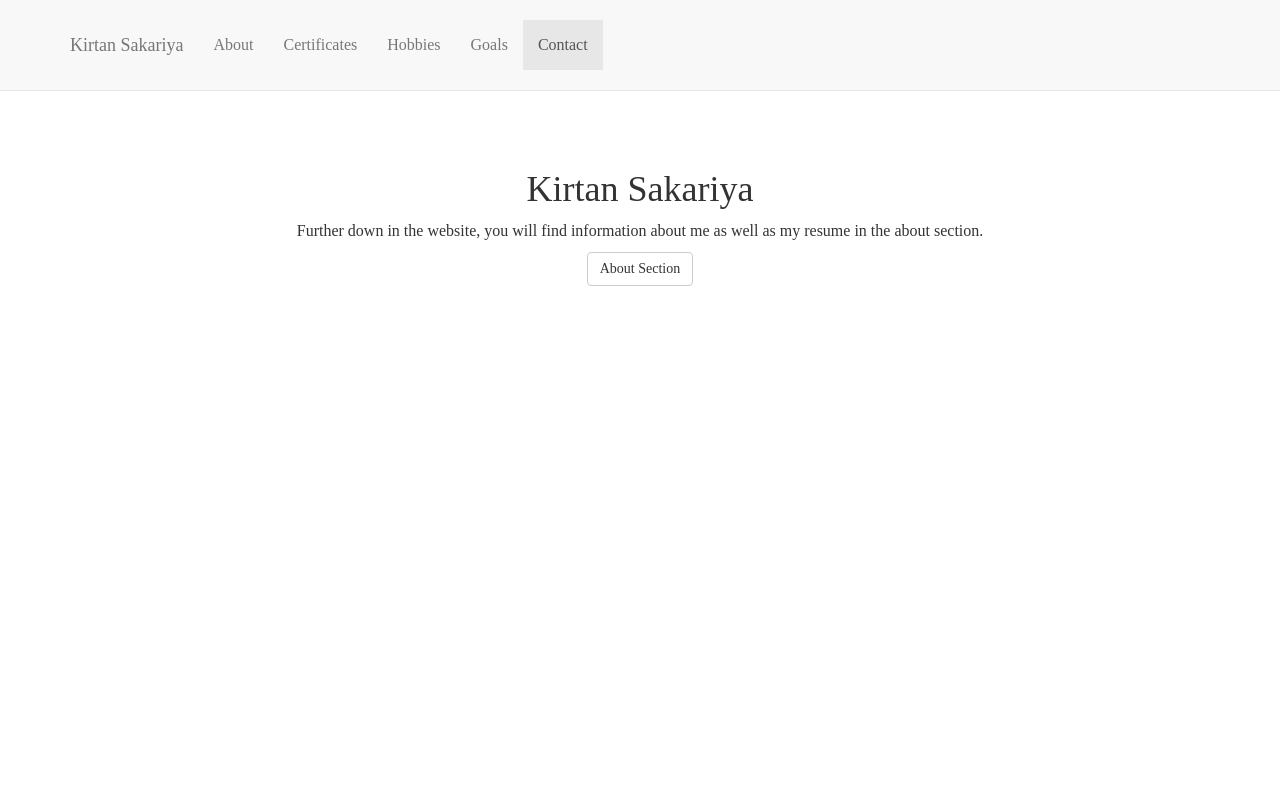
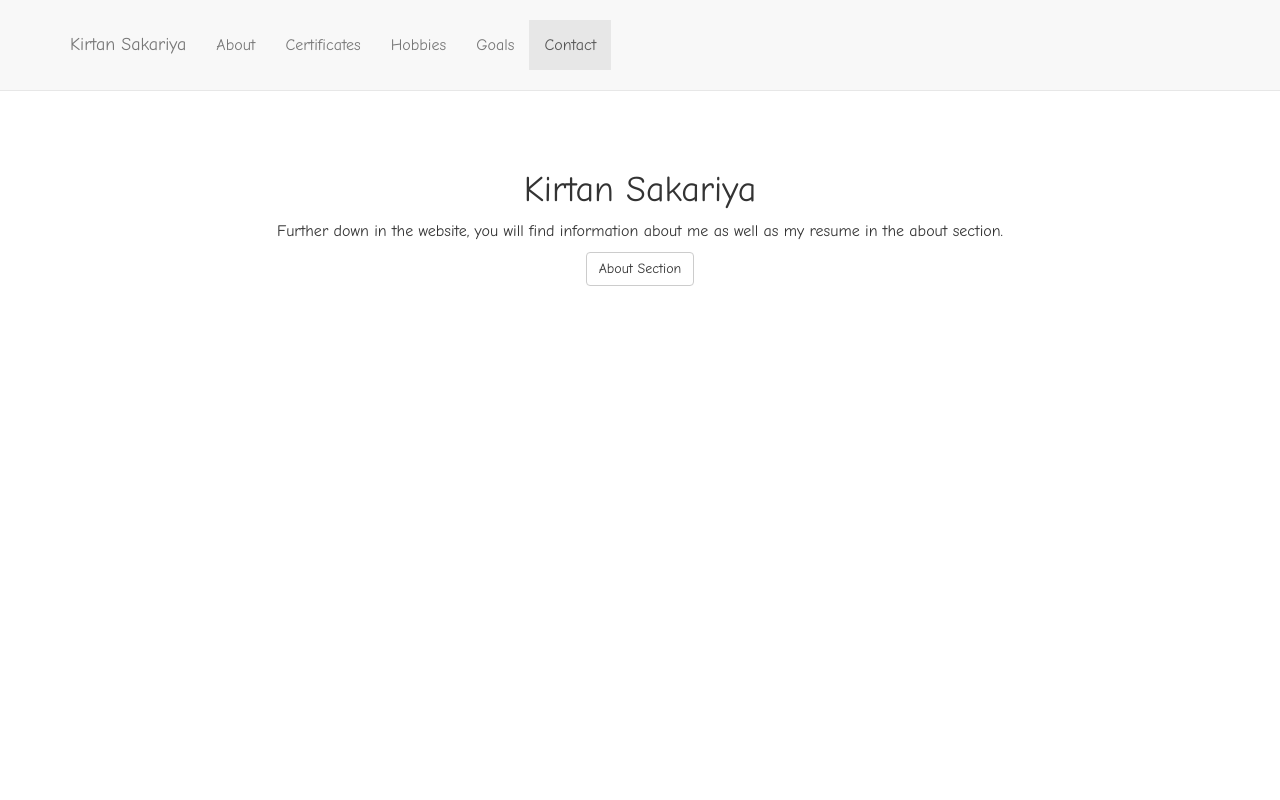
Before and after one commit to kirtansakariya/kirtansakariya.github.io, a website: page index.html in a window 1280 px wide. Shown: the top 800 px of the page. Drawn offline with Linux system fonts and the light colour scheme.

Commit message:
updated font, previous font didnt work

```diff
--- a/css/scrolling-nav.css
+++ b/css/scrolling-nav.css
@@ -7,7 +7,7 @@
 body {
     width: 100%;
     height: 100%;
-    font-family: josefin-slab;
+    font-family: "Comic Sans MS";
     font-size: 16px;
 }
 
```
